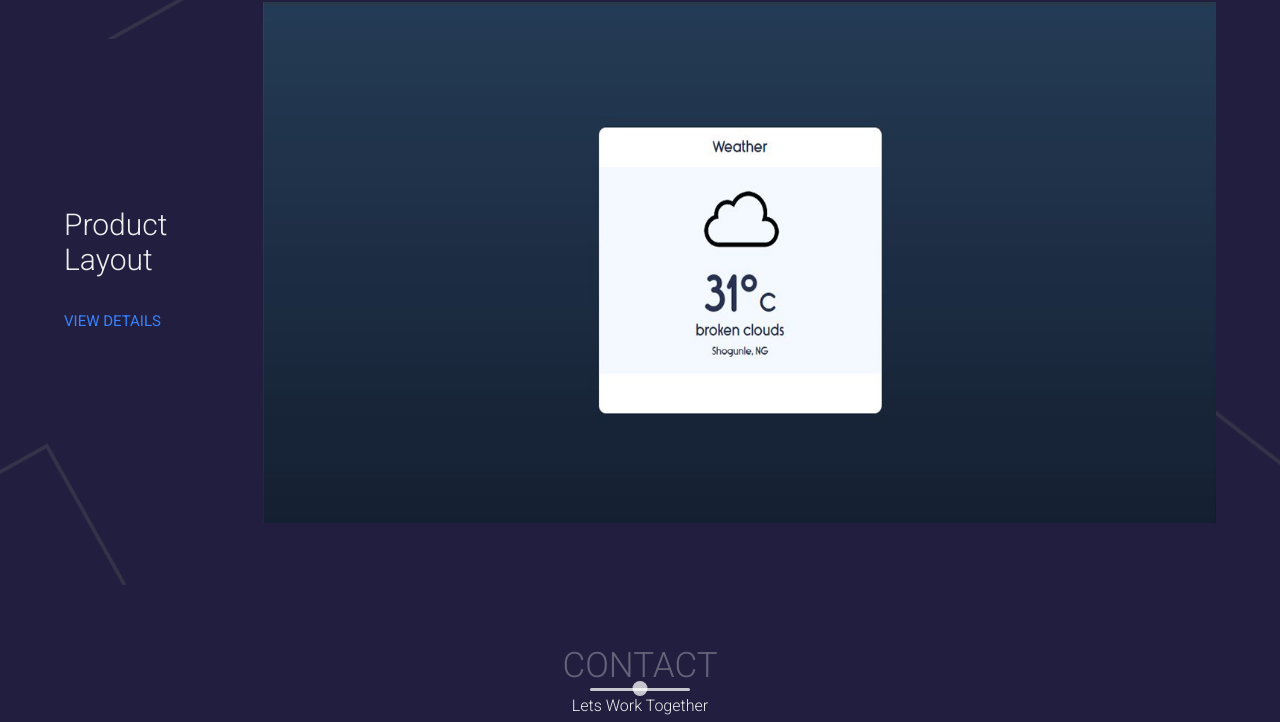
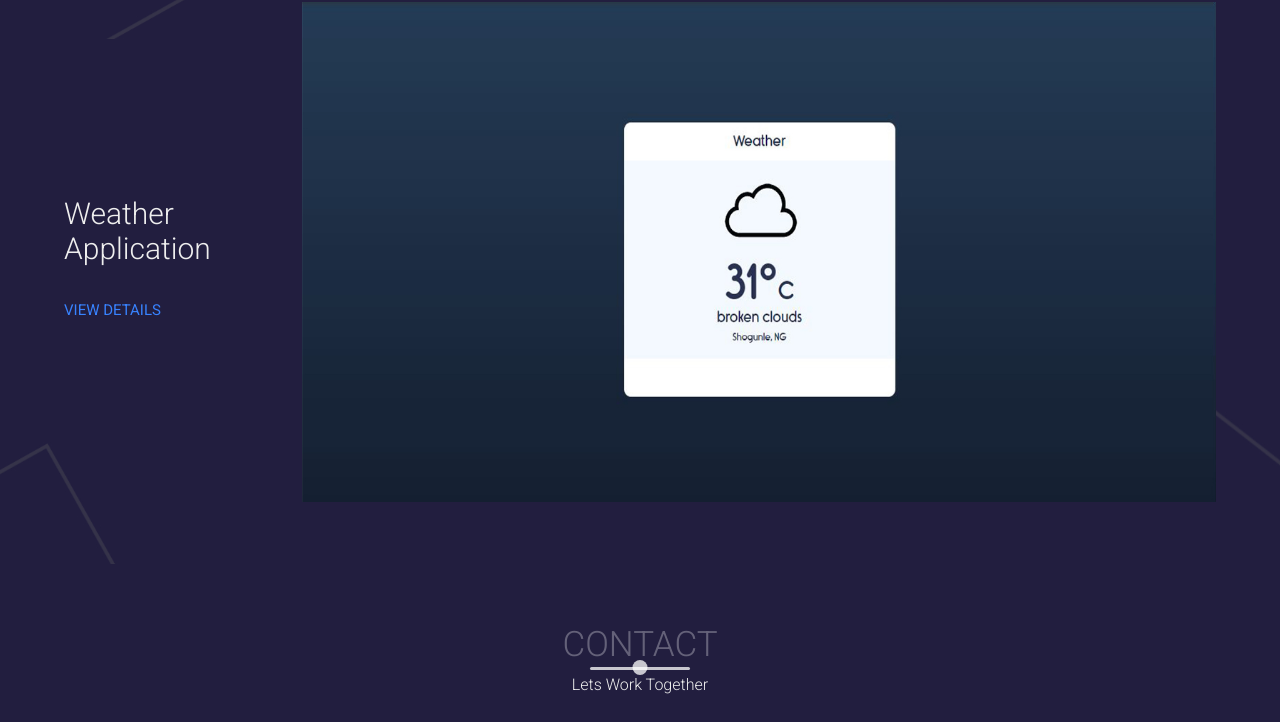
Before and after one commit to chakesezechi/simple-portfolio, a plain HTML site: page index.html in a window 1280 px wide. Shown: the part 2361-3083 px from the top of the page. Drawn offline with nearby package versions, Linux system fonts and the light colour scheme.

Commit message:
modified portfolio

```diff
--- a/index.html
+++ b/index.html
@@ -137,12 +137,12 @@
       <div class="portfolio-item">
         <div class="portfolio-description has-margin-right" data-aos="fade-right" data-aos-delay="900">
 
-          <h1>Product Layout</h1>
+          <h1>Weather Application</h1>
 
-          <a href="#" class="view">View Details</a>
+          <a href="https://chakesezechi.github.io/Weather-Application/" target="_blank" class="view">View Details</a>
         </div>
         <div class="portfolio-img" data-aos="fade-left" data-aos-delay="1200">
-          <img src="images/screenshot-weatherapp.jpg" alt="Weather Application" target="_blank">
+          <img src="images/screenshot-weatherapp.jpg" alt="Weather Application">
         </div>
       </div>
 
```
Also changed, not shown: 1 other file.
